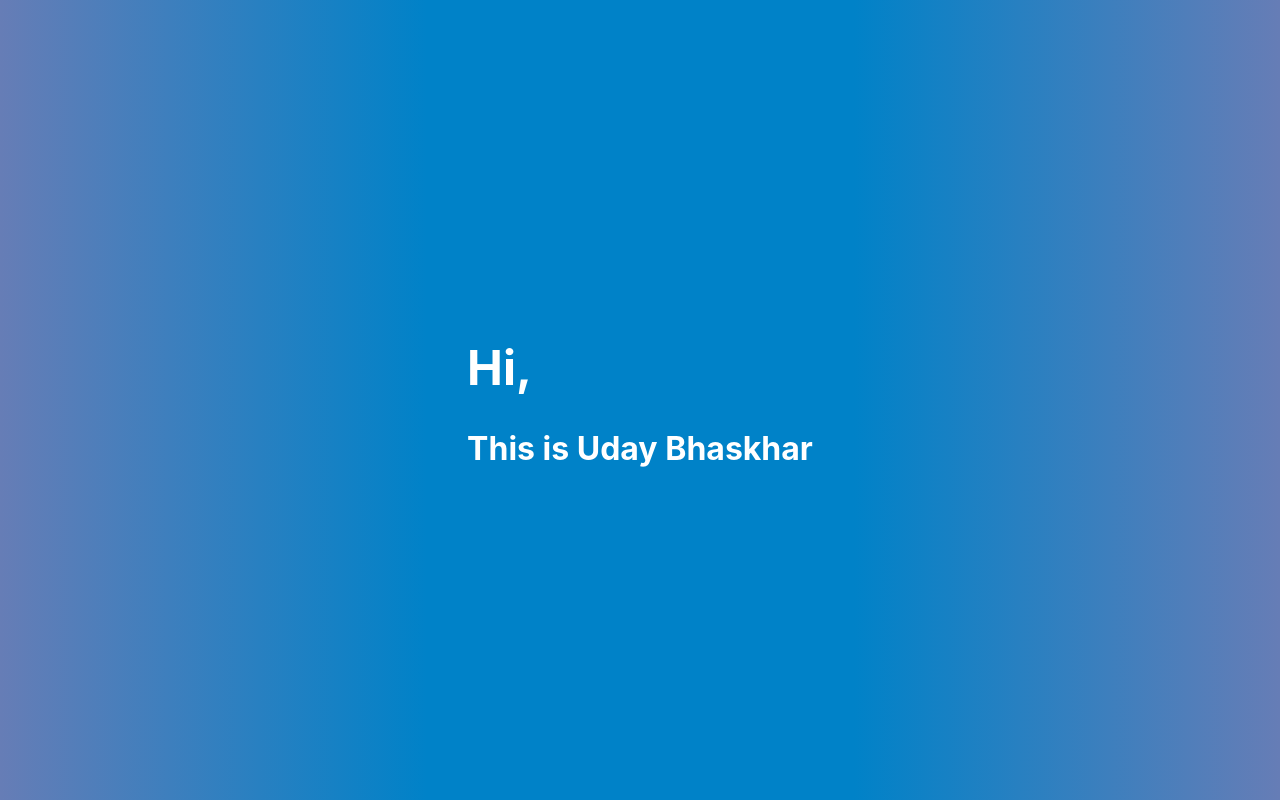
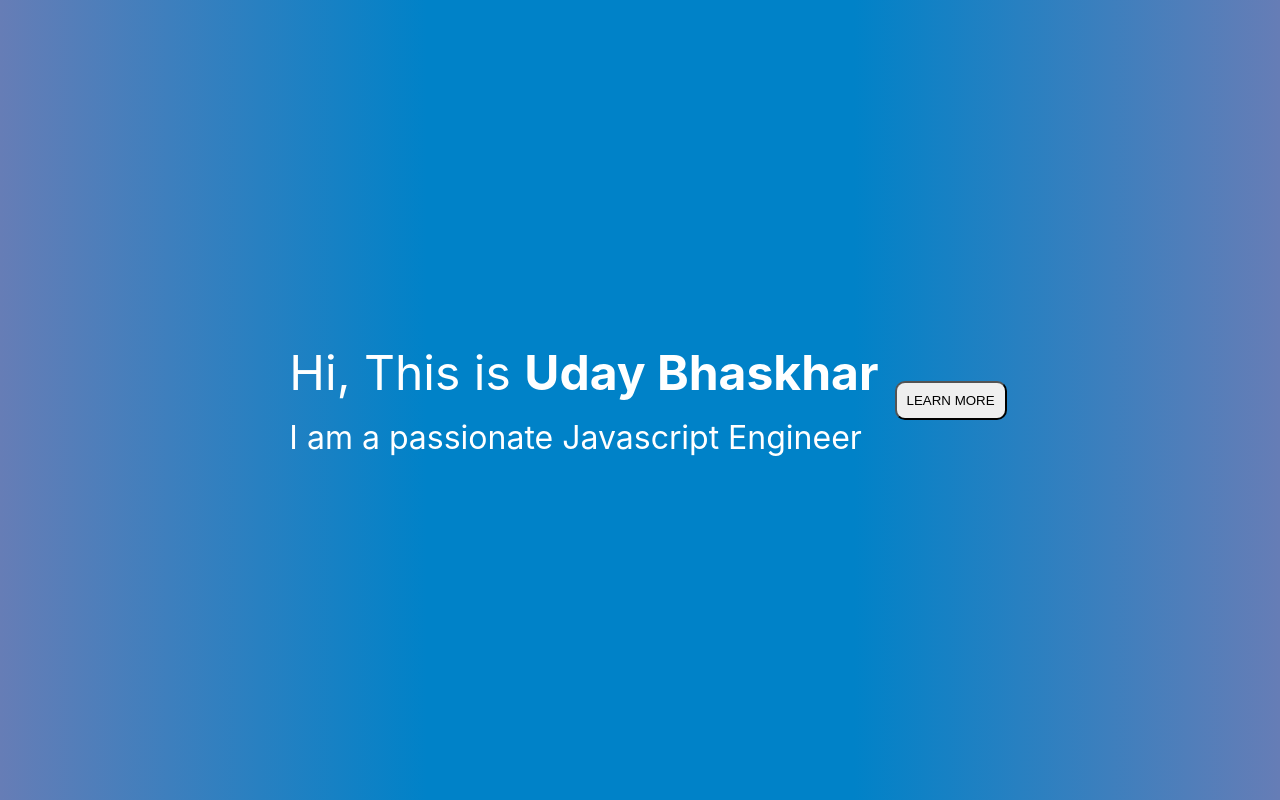
Before and after one commit to udaypydi/portfolio, a React (Create React App) app: page / in a window 1280 px wide. Built offline with nearby package versions, Linux system fonts and the light colour scheme.

Commit message:
latest code

```diff
--- a/package.json
+++ b/package.json
@@ -4,9 +4,10 @@
   "private": true,
   "dependencies": {
     "@testing-library/jest-dom": "^4.2.4",
-    "@testing-library/react": "^9.3.2",
+    "@testing-library/react": "^10.0.2",
     "@testing-library/user-event": "^7.1.2",
     "node-sass": "^4.13.1",
+    "prop-types": "^15.7.2",
     "react": "^16.12.0",
     "react-dom": "^16.12.0",
     "react-scripts": "3.3.1"
--- /dev/null
+++ b/src/common/Button/Button.component.js
@@ -0,0 +1,21 @@
+import React from 'react';
+import PropTypes from 'prop-types';
+import './Button.scss';
+
+export default function Button(props) {
+    const { buttonText, onClick } = props;
+    return (
+        <button className="Button" onClick={onClick}>
+            {buttonText}
+        </button>
+    )
+}
+
+Button.propTypes = {
+    buttonText: PropTypes.string.isRequired,
+    onClick: PropTypes.func,
+};
+
+Button.defaultProps = {
+    onClick: () => {},
+};
--- /dev/null
+++ b/src/common/Button/Button.scss
@@ -0,0 +1,4 @@
+.Button {
+    padding: 10px;
+    border-radius: 10px;
+}
--- /dev/null
+++ b/src/common/index.js
@@ -0,0 +1,5 @@
+import Button from './Button/Button.component';
+
+export {
+    Button,
+};
--- /dev/null
+++ b/src/common/package.json
@@ -0,0 +1,5 @@
+{
+    "name": "simpleui",
+    "main": "./index.js",
+    "version": "0.0.1"
+}
--- a/src/components/Introduction/Introduction.component.js
+++ b/src/components/Introduction/Introduction.component.js
@@ -1,13 +1,17 @@
 import React from 'react';
+import { Button } from '../../common';
 import "./Introduction.scss";
 
 const Introduction = (props) => {
     return (
         <div className="Introduction">
             <div className="Introduction__text">
-                <h1 className="Introduction__header">Hi,</h1>
-                <h2 className="Introduction__name">This is Uday Bhaskhar</h2>
+                <p className="Introduction__header">Hi, This is <strong>Uday Bhaskhar</strong></p>
+                <p className="Introduction__name">I am a passionate Javascript Engineer</p>
             </div>
+            <Button
+                buttonText="LEARN MORE"
+            />
         </div>
     )
 }
--- a/src/index.css
+++ b/src/index.css
@@ -11,3 +11,7 @@ code {
   font-family: source-code-pro, Menlo, Monaco, Consolas, 'Courier New',
     monospace;
 }
+
+p {
+  margin: 1rem;
+}
```
Also changed, not shown: 1 other file (tests, documents, lock files or other folders).
